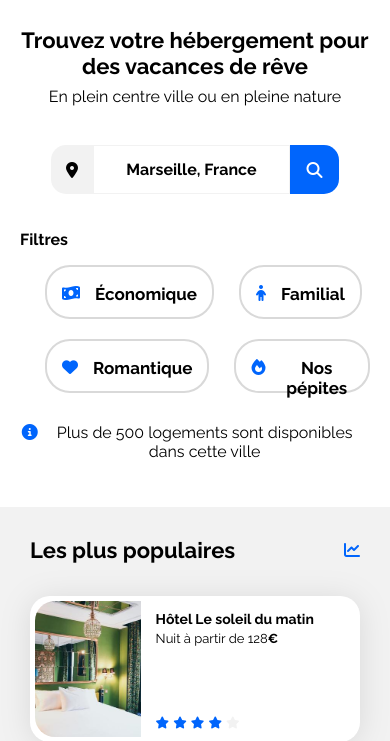
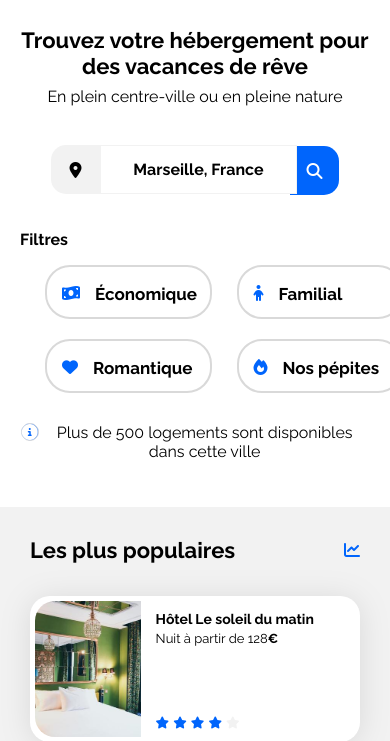
Before and after one commit to outabachi/booki, a plain HTML site: page index.html in a window 390 px wide. Shown: the part 134-875 px from the top of the page. Drawn offline with Linux system fonts and the light colour scheme.

Commit message:
ajustement des tailles et couleurs par à la rapport à la maquette

```diff
--- a/css/style.css
+++ b/css/style.css
@@ -74,10 +74,6 @@ a {
     height: 19px;
 }
 
-.navbar {
-    Padding: 0px 50px 0px 50px;
-}
-
 ul {
     margin: 0;
 }
@@ -109,14 +105,6 @@ li {
 
 #btn-2:hover {
     color: #0065FC;
-}
-
-#btn-1:active {
-    color: #DEEBFF;
-}
-
-#btn-2:active {
-    color: #DEEBFF;
 }
 
 /* Found our hebergements */
@@ -175,6 +163,9 @@ li {
     color: white;
     font-size: 16px;
     font-weight: bold;
+    padding: 0;
+    width: 139px;
+    margin-left: -5px;
 }
 
 #div-icon-rechercher {
@@ -184,6 +175,8 @@ li {
     border-radius: 0 15px 15px 0;
     border: none;
     opacity: 0;
+    margin-top: -48.5px;
+    margin-left: 190px;
 
 }
 
@@ -262,6 +255,15 @@ li {
 #info-div {
     width: 24px;
     height: 24px;
+}
+
+#icon-info {
+    background-color: #0065FC;
+    color: white;
+    border-radius: 100%;
+    border: solid #d9d9d9;
+    border-width: 1.4px;
+
 }
 
 #info-txt {
@@ -466,6 +468,14 @@ footer p {
     .populaires-cards .card-subtitle {
         font-size: 13px;
     }
+
+    .div-div-activity a {
+        height: 270px;
+    }
+
+    .div-div-activity img {
+        height: 200px;
+    }
 }
 
 /* Small devices (phones, less than 768px) */
@@ -562,7 +572,7 @@ footer p {
         opacity: 1;
     }
 
-    #rechercher {
+    .rechercher {
         padding-top: 30px;
         width: 18em;
         margin-left: auto;
@@ -580,17 +590,44 @@ footer p {
 
     #filtre-1-2 {
         margin-bottom: 20px;
+        margin-left: auto;
+        margin-right: auto;
     }
-.informations{
+
+    #filtre-3-4 {
+        margin-left: auto;
+        margin-right: auto;
+    }
+
+    #filtre-1 {
+        width: 162.5px;
+    }
+
+    #filtre-2 {
+        width: 162.5px;
+    }
+
+    #filtre-3 {
+        width: 162.5px;
+    }
+
+    #filtre-4 {
+        width: 162.5px;
+    }
+
+    .informations {
         text-align: center;
         padding: 0 20px 0 20px;
     }
+
     #hebergements-in-marseille {
         flex-direction: column-reverse;
     }
-.hebergements{
+
+    .hebergements {
         background-color: white;
     }
+
     #hebergement-1 {
         margin-bottom: 30.5px;
     }
@@ -622,9 +659,11 @@ footer p {
     #div-hebergement-2 a {
         width: 100%;
     }
-.hebergements-and-populaires section{
+
+    .hebergements-and-populaires section {
         border-radius: 0;
     }
+
     .populaires-cards {
         flex-direction: column;
     }
@@ -639,11 +678,12 @@ footer p {
 
     .div-div-activity a {
         margin-bottom: 30px;
+        height: 200px;
     }
 
     .div-div-activity img {
         width: 100%;
-        height: 190px;
+        height: 141px;
     }
 
     footer {
--- a/index.html
+++ b/index.html
@@ -1,5 +1,6 @@
 <!DOCTYPE html>
 <html lang="fr">
+
 <head>
     <meta charset="UTF-8">
     <meta name="viewport" content="width=device-width, initial-scale=1.0">
@@ -47,28 +48,21 @@
             <div class="found-our-hebergements">
                 <div class="h1">
                     <h1 id="h1-hebergement">Trouvez votre hébergement pour des vacances de rêve</h1>
-                    <p id="p-hebergement">En plein centre ville ou en pleine nature</p>
+                    <p id="p-hebergement">En plein centre-ville ou en pleine nature</p>
 
                 </div>
-                <div id="rechercher">
                 <div class="rechercher">
                     <div id="icon-localisation">
                         <i id="icon-loc" class="fa-solid fa-location-dot"></i>
                     </div>
-                        <div id="form-1">
+                    <div id="form">
                         <form action="#" method="post">
                             <input id="input-txt" type="text" value="Marseille, France">
-                            </form>
-                        </div>
-                        <div id="form-2">
-                            <form action="#" method="post">
                             <input id="input-btn" type="button" value="Rechercher">
                             <div id="div-icon-rechercher">
                                 <i class="fa-solid fa-magnifying-glass"></i>
                             </div>
                         </form>
-
-                        </div>
                     </div>
                 </div>
                 <div id="filtres">
@@ -115,7 +109,7 @@
                 </div>
                 <div class="informations">
                     <div id="info-div">
-                        <i class="fa-solid fa-circle-info"></i>
+                        <i id="icon-info" class="fa-solid fa-circle-info"></i>
                     </div>
                     <div id="info-txt-div">
                         <p id="info-txt">Plus de 500 logements sont disponibles dans cette ville</p>
```
Also changed, not shown: images/activites/paul-hermann.jpg. Lines whose indentation alone changed are shown as unchanged.
